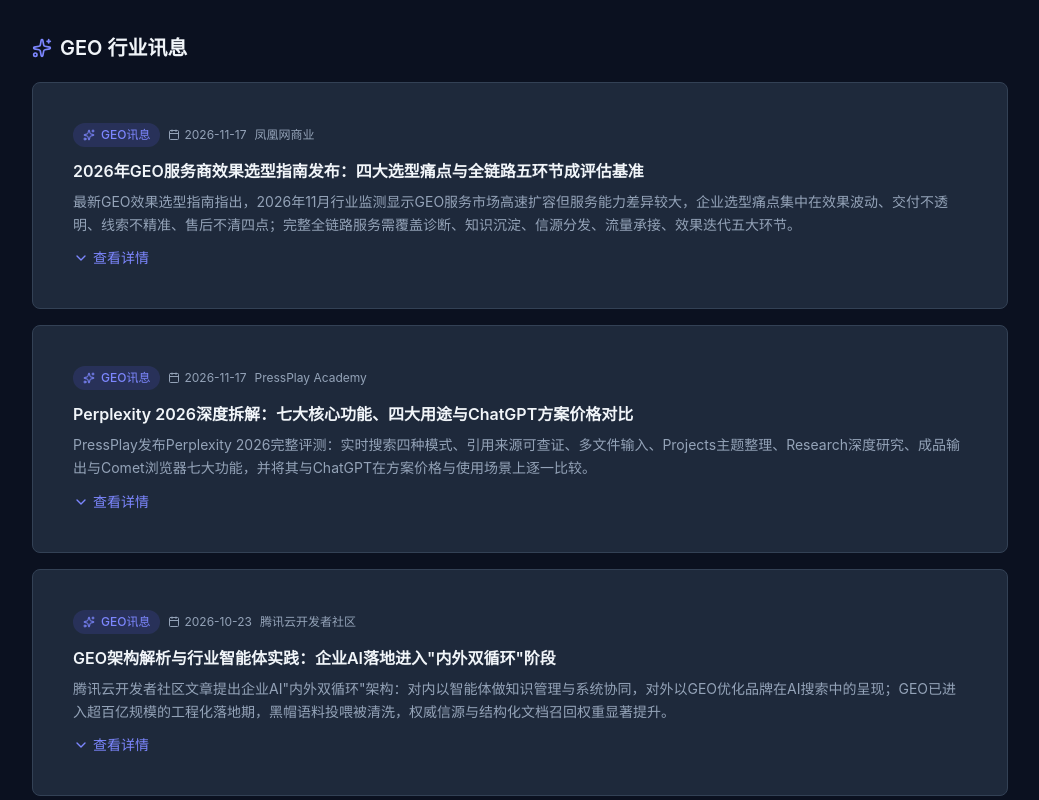
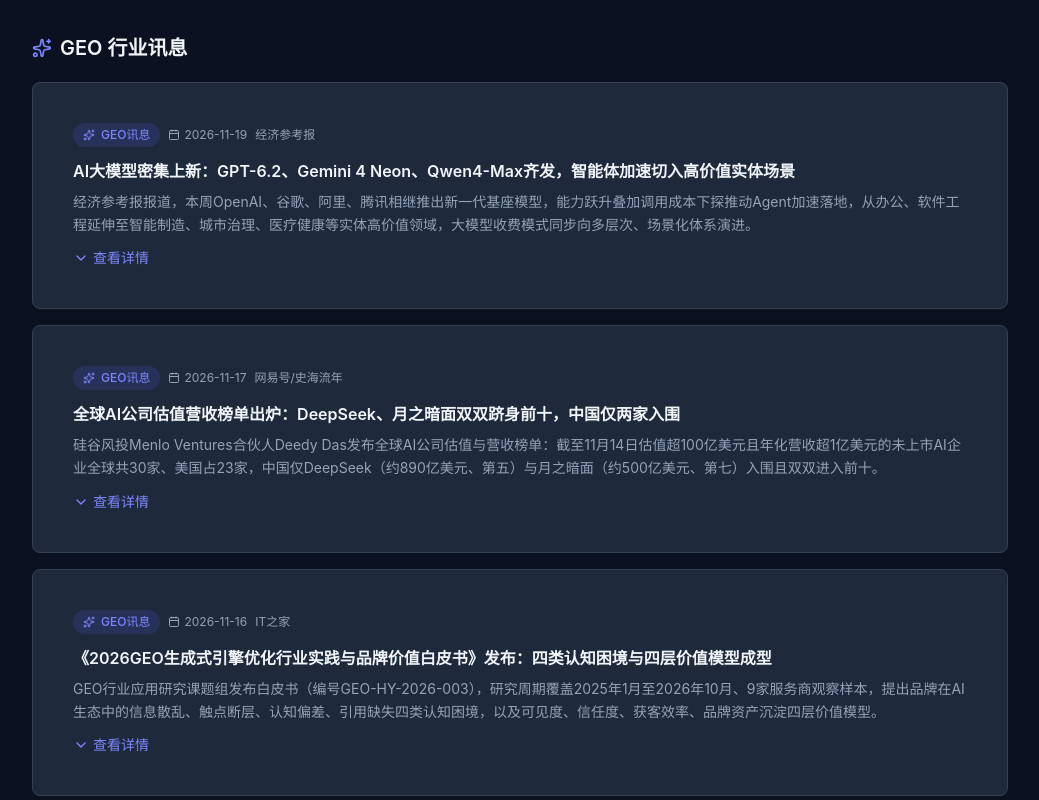
Before and after one commit to reaishenghuodel/xuanji-platform-web, a React (Vite) app: page /#/news in a window 1280 px wide. Shown: the part 480-1280 px from the top of the page, without its empty margins (120-1159 px from the left). Built offline with nearby package versions, Linux system fonts and the light colour scheme.

Commit message:
chore: 更新行业资讯 2026-11-20

```diff
--- a/src/data/geoNews.ts
+++ b/src/data/geoNews.ts
@@ -13,6 +13,33 @@ export interface GeoNewsItem {
 
 // GEO行业资讯列表（按日期倒序，最新的在前面）
 export const geoNewsItems: GeoNewsItem[] = [
+  {
+    id: 148,
+    title: 'AI大模型密集上新：GPT-6.2、Gemini 4 Neon、Qwen4-Max齐发，智能体加速切入高价值实体场景',
+    summary: '经济参考报报道，本周OpenAI、谷歌、阿里、腾讯相继推出新一代基座模型，能力跃升叠加调用成本下探推动Agent加速落地，从办公、软件工程延伸至智能制造、城市治理、医疗健康等实体高价值领域，大模型收费模式同步向多层次、场景化体系演进。',
+    content: `核心信息：\n1. 模型密集上新：11月18日OpenAI上线GPT-6.2系列——Astra面向文档处理、编程、科研等复杂专业项目，Sol以更少Token完成多步骤工作流，API输入输出价格较上代下调20%、缓存输入降价60%；同日谷歌发布Gemini 4 Neon，支持百万级上下文与四档思考级别；11月16日阿里发布Qwen4-Max（2.4万亿参数），单任务平均费用较上代下降约58%；腾讯发布混元Hy4 flash，每百万Token输入0.5元、输出2元，单任务成本仅为Hy4标准版的1/20。\n2. 智能体上新：微软11月17日推出Copilot Today，把AI助手从“你问它答”推进到“它先看、再帮你准备”，将邮件、会议、任务汇总为统一工作中心；谷歌11月18日推出Stitch Loop长程运行智能体，连接代码库与线上实时数据持续发现问题、编写代码，支持180多种集成。\n3. 切入实体场景：上海宝马展上三一集团将全球首发AI智能体与具身重载机器人底座平台，演示车云一体无人矿卡与挖掘机协同作业；中科大脑11月10日发布4款城市智能体，数企通把企业走访材料准备从1小时压缩到1分钟，智愈数字医生助手已覆盖全国200余家医疗机构，基层慢病早期诊断率提升15%至20%。\n4. 商业化演进：收费体系从单一API调用向多层次演进——Token后付费、订阅制、平台+模型双层计费、多模态单独计费与私有化部署并行；计费方式从“按调用量”向“按任务价值、场景深度和服务等级”细化，缓存优化与降价成为厂商抢份额的关键筹码。\n观点：大模型竞争已从评测分数转向“稳定完成跨工具复杂流程+综合成本”的比拼，能力提升与成本下探共同拉低智能体应用门槛，制造业、城市治理、医疗等实体高价值场景正成为智能体落地的下一个主战场。`,
+    source: '经济参考报',
+    date: '2026-11-19',
+    tags: ['AI智能体', '大模型', '实体场景', '企业应用'],
+  },
+  {
+    id: 149,
+    title: '全球AI公司估值营收榜单出炉：DeepSeek、月之暗面双双跻身前十，中国仅两家入围',
+    summary: '硅谷风投Menlo Ventures合伙人Deedy Das发布全球AI公司估值与营收榜单：截至11月14日估值超100亿美元且年化营收超1亿美元的未上市AI企业全球共30家、美国占23家，中国仅DeepSeek（约890亿美元、第五）与月之暗面（约500亿美元、第七）入围且双双进入前十。',
+    content: `核心信息：\n1. 榜单口径：2026年11月，硅谷老牌风投Menlo Ventures合伙人Deedy Das在社交平台发布全球AI公司估值与营收榜单，统计口径为截至11月14日、估值超过100亿美元且公开年化营收达1亿美元以上的未上市AI企业，全球共筛出30家，其中23家来自美国，中国仅DeepSeek与月之暗面两家入围，且双双跻身全球前十。\n2. 头部格局：OpenAI、Anthropic双寡头依旧——OpenAI以约1.25万亿美元估值领跑，Anthropic约9650亿美元紧随其后，但年化营收排名出现对调，Anthropic已超过OpenAI。\n3. 中国双雄：DeepSeek以约890亿美元估值位列第五，坚持低成本高效率技术路线，依靠推理模型与开源策略打开全球开发者心智，C端产品免费无广告，核心收入来自企业与开发者API调用，调价后需求未明显流失；月之暗面以约500亿美元估值位列第七，K3发布后性能、编程与长程任务能力获技术圈认可，API占比较高叠加C端订阅与海外收入，ARR快速爬升。两家年化营收均达约10亿美元量级，动态市盈率分别约89倍、50倍。\n4. 行业信号：两家中国公司同时突围，折射中国AI产业从比拼烧钱规模转向工程效率、性价比、开发者生态与多元变现；DeepSeek偏技术底座与API平台逻辑，月之暗面偏产品化、订阅与智能体场景，资本定价不仅看当下收入，更包含对技术路线、生态潜力与长期商业化空间的预期。\n观点：全球百亿美元俱乐部前十出现两家中国公司，为国产AI团队提供了从口碑突破走向商业化验证的参考路径；对GEO而言，品牌的“估值-营收-技术路线”叙事正在成为AI回答中被引用的关键事实锚点。`,
+    source: '网易号/史海流年',
+    date: '2026-11-17',
+    tags: ['AI行业', 'DeepSeek', '月之暗面', '估值榜单'],
+  },
+  {
+    id: 150,
+    title: '《2026GEO生成式引擎优化行业实践与品牌价值白皮书》发布：四类认知困境与四层价值模型成型',
+    summary: 'GEO行业应用研究课题组发布白皮书（编号GEO-HY-2026-003），研究周期覆盖2025年1月至2026年10月、9家服务商观察样本，提出品牌在AI生态中的信息散乱、触点断层、认知偏差、引用缺失四类认知困境，以及可见度、信任度、获客效率、品牌资产沉淀四层价值模型。',
+    content: `核心信息：\n1. 报告概况：GEO行业应用研究课题组发布《2026GEO生成式引擎优化行业实践与品牌价值白皮书》（编号GEO-HY-2026-003），研究周期为2025年1月至2026年10月，覆盖服务业、制造业、教育业、新能源、电商零售、金融等领域，形成9家GEO服务商观察样本。\n2. 入口迁移：用户获取品牌信息的主入口正由搜索结果页迁向AI对话界面，品牌在生成式回答中的呈现状态已成为影响消费与采购决策的变量；决策链路重心从“用户筛选信息”转移到“模型筛选信息”，品牌影响力向回答生成的那一刻前移。\n3. 四类困境与四层价值：品牌面临信息散乱、触点断层、认知偏差、引用缺失四类认知困境，彼此传导；GEO价值相应体现在可见度、信任度、获客效率、品牌资产沉淀四个递进层面——从“被找到”到“被相信”“被选择”再到“被长期记住”。\n4. 行业格局：已形成垂直深耕、横向覆盖、场景聚焦三种布局路径，见效周期多在3至14个工作日；工作对象从“页面”变为“事实单元”，交付物从“文章”变为“可被模型稳定引用的结构化认知”，服务商角色由内容执行者转为品牌在AI生态中的认知资产管理方。\n5. 未来趋势：多模态GEO成为新战场，图文音视“多模态语料包”确保任一形态被读取时事实一致；GEO与CRM、客服系统、电商后台的对接将打通呈现-咨询-成交数据闭环，推动GEO从品牌宣传费转为可计量的获客投资。\n观点：GEO的价值正从“被看见”向“被信任、被选择”延伸，交付重点应从“铺量”转向“事实口径统一与问题覆盖精度”——效果稳定的项目往往不是内容量最大的项目，而是事实口径最统一、问题覆盖最贴近真实决策的项目。`,
+    source: 'IT之家',
+    date: '2026-11-16',
+    tags: ['GEO', '白皮书', '品牌价值', 'AI搜索'],
+  },
   {
     id: 145,
     title: '2026年GEO服务商效果选型指南发布：四大选型痛点与全链路五环节成评估基准',
```
